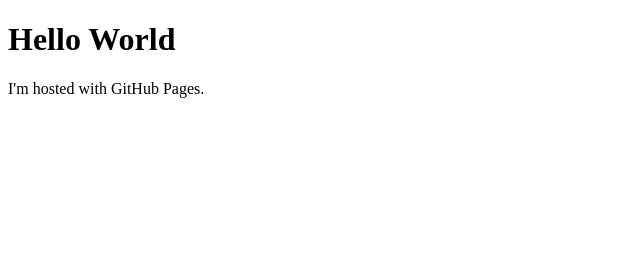
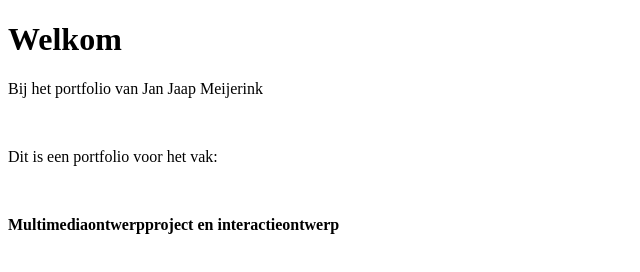
Before and after one commit to MJJMeijerink/MJJMeijerink.github.io, a plain HTML site: page index.html in a window 1280 px wide. Shown: the whole page, without its empty margins (0-640 px from the left). Drawn offline with Linux system fonts and the light colour scheme.

Commit message:
Change in index.html

```diff
--- a/index.html
+++ b/index.html
@@ -1,7 +1,9 @@
 <!DOCTYPE html>
 <html>
 <body>
-<h1>Hello World</h1>
-<p>I'm hosted with GitHub Pages.</p>
+<h1>Welkom</h1>
+<p>Bij het portfolio van Jan Jaap Meijerink</p><br>
+<p>Dit is een portfolio voor het vak:</p><br>
+<p><b>Multimediaontwerpproject en interactieontwerp<b></p>
 </body>
 </html>
```
